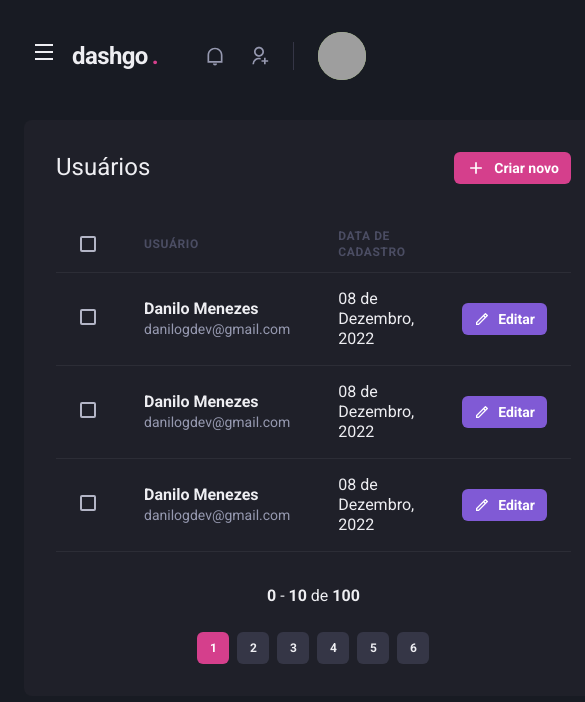
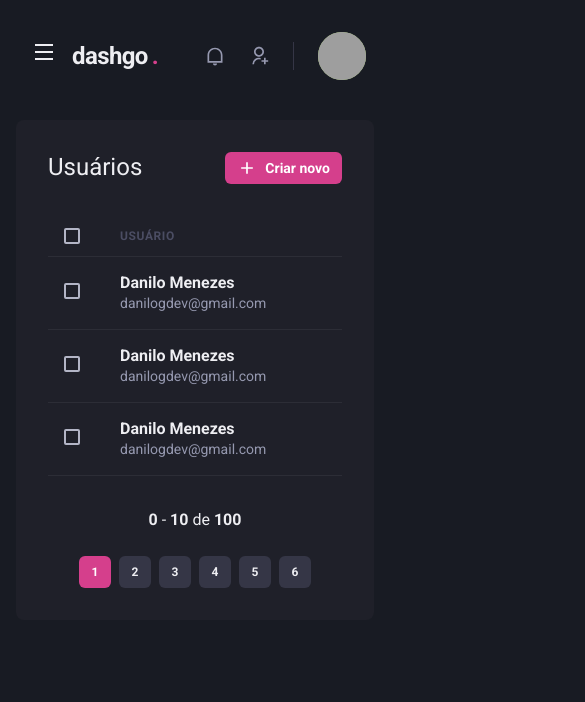
Before and after one commit to jovemdan/ignite-dashgo, a Next.js app: page /users in a window 390 px wide. Shown: the top 702 px of the page, 585 px wide, since content can reach past the window. Built offline with nearby package versions, Linux system fonts and the light colour scheme; grey boxes are pictures that could not be loaded.

Commit message:
feat: Responsive Table

```diff
--- a/src/pages/users/index.tsx
+++ b/src/pages/users/index.tsx
@@ -1,116 +1,153 @@
-import { Box, Button, Checkbox, Flex, Heading, Icon, Table, Tbody, Td, Th, Thead, Tr, Text } from '@chakra-ui/react'
+import {
+  Box,
+  Button,
+  Checkbox,
+  Flex,
+  Heading,
+  Icon,
+  Table,
+  Tbody,
+  Td,
+  Th,
+  Thead,
+  Tr,
+  Text,
+  useBreakpointValue,
+} from '@chakra-ui/react'
+import Link from 'next/link'
 import { RiAddLine, RiPencilLine } from 'react-icons/ri'
 import { Header } from '../../components/Header'
 import { Pagination } from '../../components/Pagination'
 import { SideBar } from '../../components/Sidebar'
 
 export default function UserList() {
+  const isWideVersion = useBreakpointValue({
+    base: false,
+    lg: true,
+  })
+
   return (
     <Box>
       <Header />
-      <Flex w="100%" my="6" maxWidth={1480} mx="auto" px="6">
+      <Flex w='100%' my='6' maxWidth={1480} mx='auto' px={['4', '4', '6']}>
         <SideBar />
 
-        <Box flex="1" borderRadius={8} bg="gray.800" p="8" >
-          <Flex mb="8" justify="space-between" align="center">
-            <Heading size="lg" fontWeight="normal">Usuários</Heading>
+        <Box flex='1' borderRadius={8} bg='gray.800' p='8'>
+          <Flex mb='8' justify='space-between' align='center'>
+            <Heading size='lg' fontWeight='normal'>
+              Usuários
+            </Heading>
 
+            <Link href='users/create' passHref>
               <Button
-              as="a"
-              size="sm"
-              fontSize="sm"
-              colorScheme="pink"
-              leftIcon={<Icon as={RiAddLine} fontSize="20" />}
+                as='a'
+                size='sm'
+                fontSize='sm'
+                colorScheme='pink'
+                leftIcon={<Icon as={RiAddLine} fontSize='20' />}
               >
                 Criar novo
               </Button>
+            </Link>
           </Flex>
 
-          <Table colorScheme="whiteAlpha">
+          <Table colorScheme='whiteAlpha'>
             <Thead>
               <Tr>
-                <Th px="6" color="gray.300" width="8">
-                  <Checkbox colorScheme="pink" />
+                <Th px={['4', '4', '6']} color='gray.300' width='8'>
+                  <Checkbox colorScheme='pink' />
                 </Th>
                 <Th>Usuário</Th>
-                <Th>Data de cadastro</Th>
-                <Th width="8"></Th>
+                {isWideVersion && <Th>Data de cadastro</Th>}
+                <Th width='8'></Th>
               </Tr>
             </Thead>
             <Tbody>
               <Tr>
-                <Td px="6">
-                  <Checkbox colorScheme="pink" />
+                <Td px={['4', '4', '6']}>
+                  <Checkbox colorScheme='pink' />
                 </Td>
                 <Td>
                   <Box>
-                    <Text fontWeight="bold">Danilo Menezes</Text>
-                    <Text fontSize="sm" color="gray.300">danilogdev@gmail.com</Text>
+                    <Text fontWeight='bold'>Danilo Menezes</Text>
+                    <Text fontSize='sm' color='gray.300'>
+                      danilogdev@gmail.com
+                    </Text>
                   </Box>
                 </Td>
+                {isWideVersion && <Td>08 de Dezembro, 2022</Td>}
                 <Td>
-                  08 de Dezembro, 2022
-                </Td>
-                <Td>
+                  {isWideVersion ? (
                     <Button
-                    as="a"
-                    size="sm"
-                    fontSize="sm"
-                    colorScheme="purple"
-                    leftIcon={<Icon as={RiPencilLine} fontSize="16" />}
+                      as='a'
+                      size='sm'
+                      fontSize='sm'
+                      colorScheme='purple'
+                      leftIcon={<Icon as={RiPencilLine} fontSize='16' />}
                     >
                       Editar
                     </Button>
+                  ) : (
+                    ''
+                  )}
                 </Td>
               </Tr>
               <Tr>
-                <Td px="6">
-                  <Checkbox colorScheme="pink" />
+                <Td px={['4', '4', '6']}>
+                  <Checkbox colorScheme='pink' />
                 </Td>
                 <Td>
                   <Box>
-                    <Text fontWeight="bold">Danilo Menezes</Text>
-                    <Text fontSize="sm" color="gray.300">danilogdev@gmail.com</Text>
+                    <Text fontWeight='bold'>Danilo Menezes</Text>
+                    <Text fontSize='sm' color='gray.300'>
+                      danilogdev@gmail.com
+                    </Text>
                   </Box>
                 </Td>
+                {isWideVersion && <Td>08 de Dezembro, 2022</Td>}
                 <Td>
-                  08 de Dezembro, 2022
-                </Td>
-                <Td>
+                  {isWideVersion ? (
                     <Button
-                    as="a"
-                    size="sm"
-                    fontSize="sm"
-                    colorScheme="purple"
-                    leftIcon={<Icon as={RiPencilLine} fontSize="16" />}
+                      as='a'
+                      size='sm'
+                      fontSize='sm'
+                      colorScheme='purple'
+                      leftIcon={<Icon as={RiPencilLine} fontSize='16' />}
                     >
                       Editar
                     </Button>
+                  ) : (
+                    ''
+                  )}
                 </Td>
               </Tr>
               <Tr>
-                <Td px="6">
-                  <Checkbox colorScheme="pink" />
+                <Td px={['4', '4', '6']}>
+                  <Checkbox colorScheme='pink' />
                 </Td>
                 <Td>
                   <Box>
-                    <Text fontWeight="bold">Danilo Menezes</Text>
-                    <Text fontSize="sm" color="gray.300">danilogdev@gmail.com</Text>
+                    <Text fontWeight='bold'>Danilo Menezes</Text>
+                    <Text fontSize='sm' color='gray.300'>
+                      danilogdev@gmail.com
+                    </Text>
                   </Box>
                 </Td>
+                {isWideVersion && <Td>08 de Dezembro, 2022</Td>}
                 <Td>
-                  08 de Dezembro, 2022
-                </Td>
-                <Td>
+                  {isWideVersion ? (
                     <Button
-                    as="a"
-                    size="sm"
-                    fontSize="sm"
-                    colorScheme="purple"
-                    leftIcon={<Icon as={RiPencilLine} fontSize="16" />}
+                      as='a'
+                      size='sm'
+                      fontSize='sm'
+                      colorScheme='purple'
+                      leftIcon={<Icon as={RiPencilLine} fontSize='16' />}
                     >
                       Editar
                     </Button>
+                  ) : (
+                    ''
+                  )}
                 </Td>
               </Tr>
             </Tbody>
```
Lines whose indentation alone changed are shown as unchanged.
